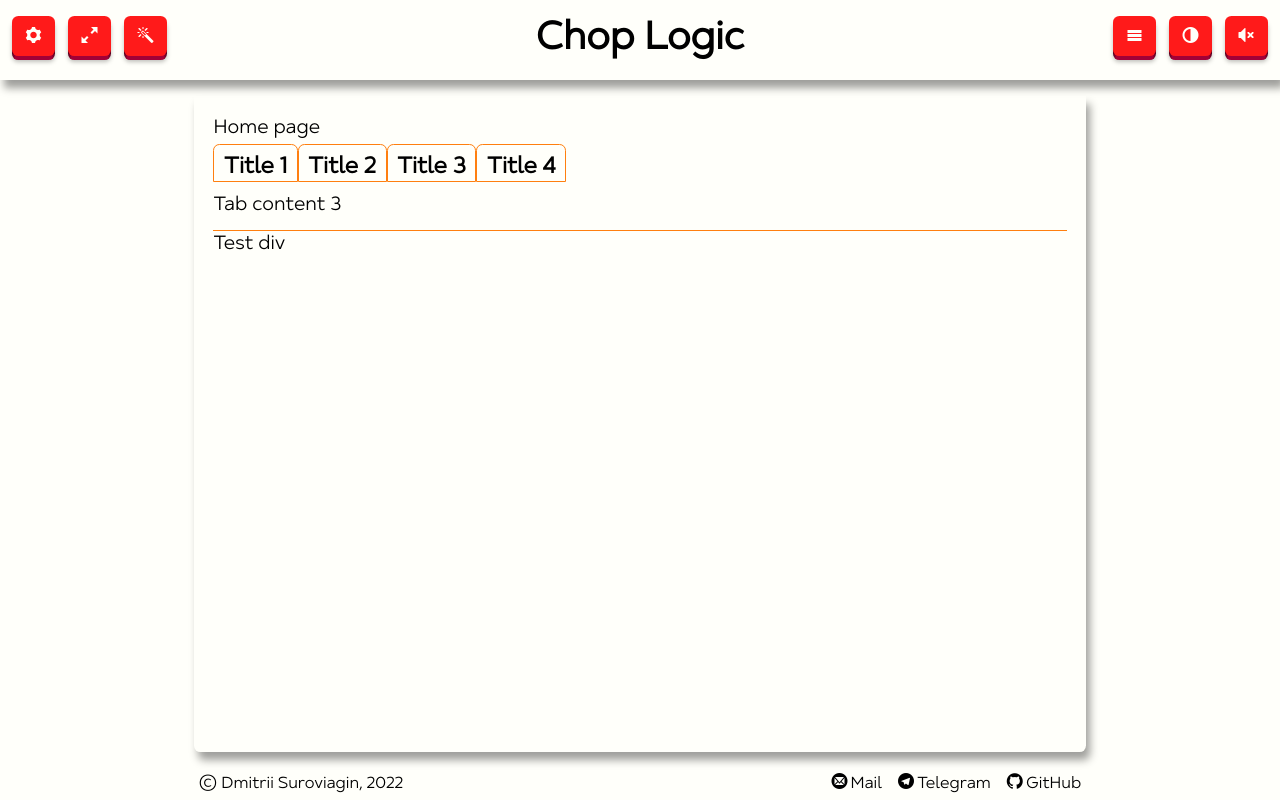
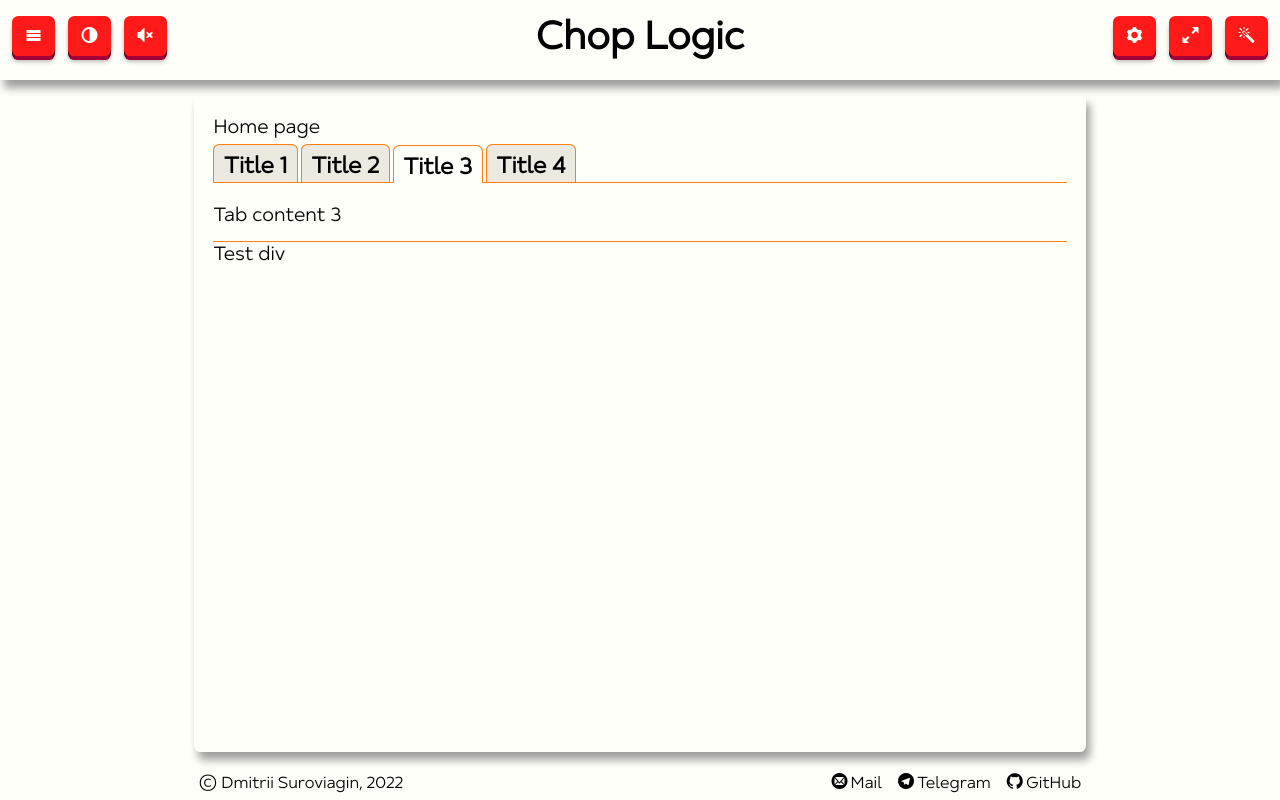
Before and after one commit to SavouryGin/chop_logic, a React app: page / in a window 1280 px wide. Built offline with nearby package versions, Linux system fonts and the light colour scheme.

Commit message:
ts-42: add styles for the tab list

```diff
--- a/src/components/header/elements/left-header-panel.tsx
+++ b/src/components/header/elements/left-header-panel.tsx
@@ -34,7 +34,7 @@ function LeftHeaderPanel(): React.ReactElement {
   };
 
   return (
-    <div className='header__right-panel'>
+    <div className='header__left-panel'>
       <Button
         buttonId={ButtonID.Navigation}
         onClick={onClickMenuButton}
--- a/src/components/header/elements/right-header-panel.tsx
+++ b/src/components/header/elements/right-header-panel.tsx
@@ -61,7 +61,7 @@ function RightHeaderPanel(): React.ReactElement {
   }, []);
 
   return (
-    <div className='header__left-panel'>
+    <div className='header__right-panel'>
       <Button buttonId={ButtonID.Settings} onClick={onClickSettingButton} icon={Icon.Settings} sound={soundPlayer.slideClick} />
       <Button
         buttonId={ButtonID.FullScreen}
--- a/src/components/tab-list/elements/tab-title/index.tsx
+++ /dev/null
@@ -1,17 +0,0 @@
-import React from 'react';
-import { TabTitleProps } from 'types';
-
-function TabTitle({ title, onSelect, tabId }: TabTitleProps): React.ReactElement {
-  const onClickTab = (e: React.MouseEvent<HTMLHeadingElement>) => {
-    e.stopPropagation();
-    onSelect(tabId);
-  };
-
-  return (
-    <h3 role='tab' id={tabId} onClick={onClickTab} className='tab-list__tab'>
-      {title}
-    </h3>
-  );
-}
-
-export default TabTitle;
--- a/src/components/tab-list/elements/tab/index.tsx
+++ b/src/components/tab-list/elements/tab/index.tsx
@@ -1,14 +1,19 @@
 import React from 'react';
+import formatClassName from 'helpers/formatters/format-class-name';
 import { TabProps } from 'types';
-import TabContent from '../tab-content';
-import TabTitle from '../tab-title';
 
-function Tab({ content, title, isActive, onSelect, tabId }: TabProps): React.ReactElement {
+function Tab({ title, onSelect, tabId, isActive }: TabProps): React.ReactElement {
+  const classNames = formatClassName(['tab-list__tab', { 'tab-list__tab_active': isActive }]);
+
+  const onClickTab = (e: React.MouseEvent<HTMLHeadingElement>) => {
+    e.stopPropagation();
+    onSelect(tabId);
+  };
+
   return (
-    <>
-      <TabTitle title={title} onSelect={onSelect} tabId={tabId} />
-      {isActive && <TabContent content={content} tabId={tabId} />}
-    </>
+    <h3 role='tab' id={tabId} onClick={onClickTab} className={classNames}>
+      {title}
+    </h3>
   );
 }
 
--- a/src/components/tab-list/index.tsx
+++ b/src/components/tab-list/index.tsx
@@ -4,10 +4,9 @@ import { TabListProps } from 'types';
 import { useAppSelector } from 'hooks';
 import { settingsSelectors } from 'store/settings/selectors';
 import Tab from './elements/tab';
+import TabContent from './elements/tab-content';
 
 import './styles.scss';
-import TabTitle from './elements/tab-title';
-import TabContent from './elements/tab-content';
 
 function TabList({ tabs, defaultTabId, ...rest }: TabListProps): React.ReactElement {
   const isDarkMode = useAppSelector(settingsSelectors.getIsDarkMode);
@@ -23,7 +22,7 @@ function TabList({ tabs, defaultTabId, ...rest }: TabListProps): React.ReactElem
 
   const titles = tabs.map((item) => {
     const { tabId, tabTitle } = item;
-    return <TabTitle key={tabId} title={tabTitle} onSelect={setActiveTab} tabId={tabId} />;
+    return <Tab key={tabId} title={tabTitle} onSelect={setActiveTab} tabId={tabId} isActive={tabId === activeTab} />;
   });
 
   const tabContent = tabs.find((item) => item.tabId === activeTab)?.tabContent;
--- a/src/components/tab-list/styles.scss
+++ b/src/components/tab-list/styles.scss
@@ -12,11 +12,27 @@
     padding: $small-padding $default-padding;
     border-top-left-radius: $border-radius;
     border-top-right-radius: $border-radius;
-    border: $light-border;
+    margin-right: $small-margin;
+
+    border-top: $light-border;
+    border-right: $light-border;
+    border-left: $light-border;
+    background-color: $light-foreground-color;
+
+    &:hover {
+      text-shadow: $light-text-shadow;
+    }
+
+    &_active {
+      background-color: $light-background-color;
+      position: relative;
+      top: 1px;
+    }
   }
 
   &__content {
-    padding: $default-padding 0;
+    padding: $big-padding 0 $default-padding 0;
     border-bottom: $light-border;
+    border-top: $light-border;
   }
 }
```
Also changed, not shown: src/types/tabs.ts (+0 -7 lines).
